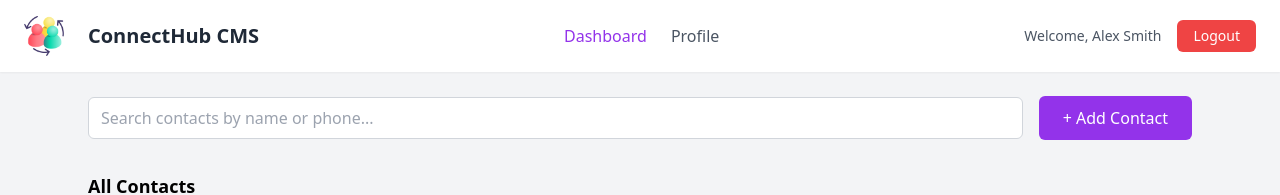
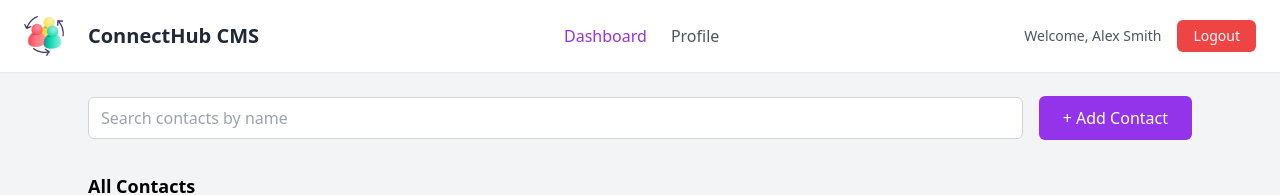
Before and after one commit to muhammadanascode/contact-management-frontend, a React (Create React App) app: page / in a window 1280 px wide. Shown: the top 195 px of the page. Built offline with nearby package versions, Linux system fonts and the light colour scheme; no server answers; sample sign-in values are in the browser's storage.

Commit message:
feat: added a use effect to fire search event after 2 seconds

```diff
--- a/src/components/SearchBar.js
+++ b/src/components/SearchBar.js
@@ -1,13 +1,22 @@
-import { useState } from "react";
+import { useEffect, useRef, useState } from "react";
 import InputField from "./InputField";
 
-const SearchBar = () => {
-    const[value , setValue] = useState("");
+const SearchBar = ({onSearch}) => {
+
+    const [value, setValue] = useState("");
+
+    useEffect(() => {
+        const timer = setTimeout(() => {
+            onSearch(value);
+        }, 2000);
+
+        return () => clearTimeout(timer);
+    }, [value]);
 
     return (
         <InputField
             type="text"
-            placeholder="Search contacts by name or phone..."
+            placeholder="Search contacts by name"
             value={value}
             setValue={setValue}
         />
```
